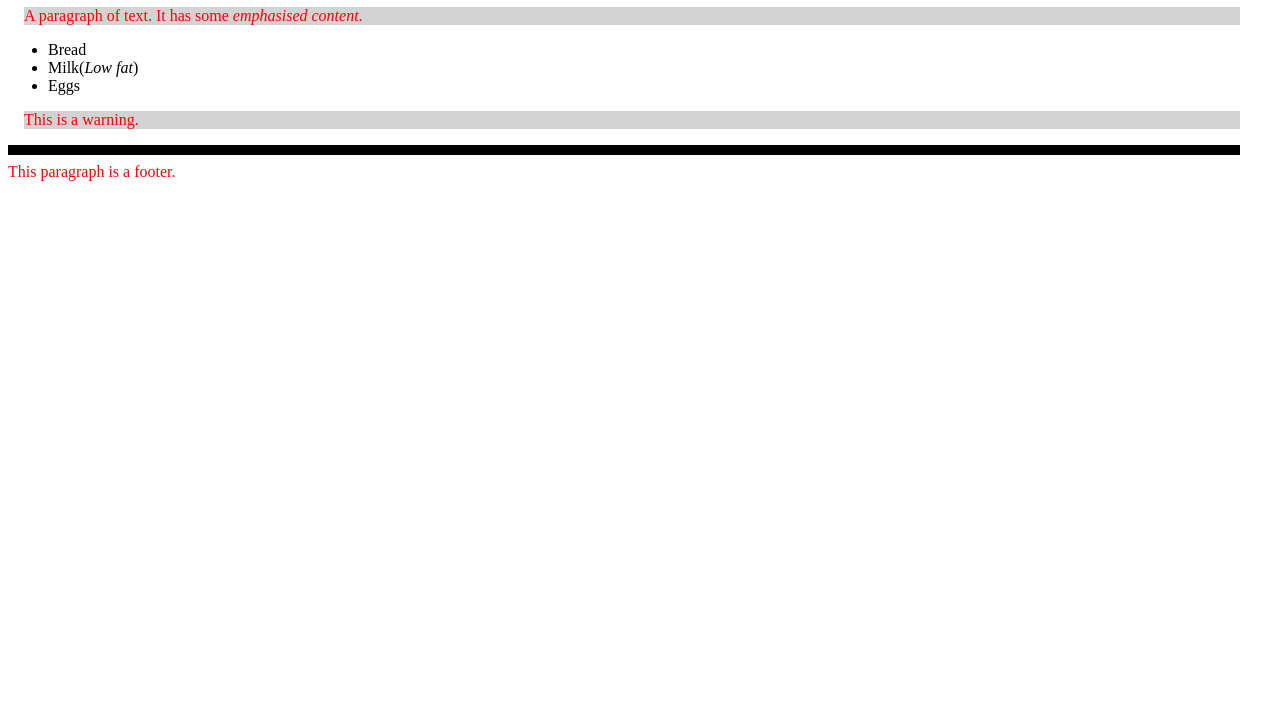
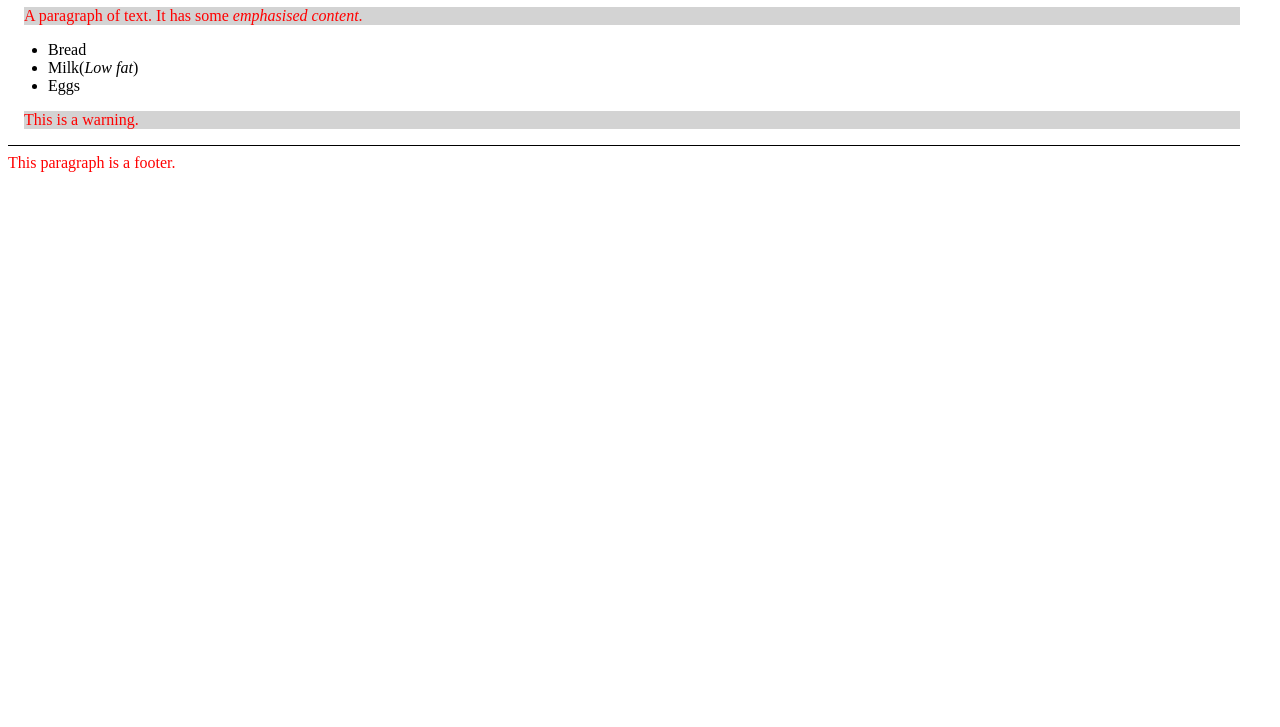
Before and after one commit to helen1991/powercoders, a plain HTML site: page scratch/css.html in a window 1280 px wide. Shown: the part 73-800 px from the top of the page. Drawn offline with Linux system fonts and the light colour scheme.

Commit message:
upload boarder

```diff
--- a/scratch/style.css
+++ b/scratch/style.css
@@ -1,5 +1,5 @@
 p#footer {
-  border-top: 10px solid black;
+  border-top: 1px solid black;
   background-color: white;
   padding-top: .5em;
   margin-left: 0;
```
